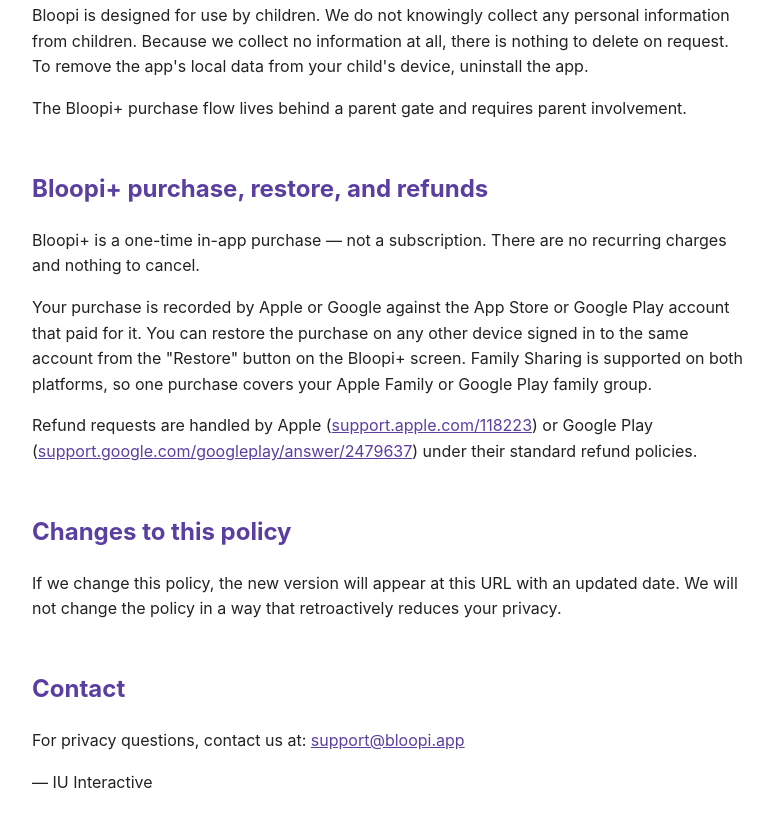
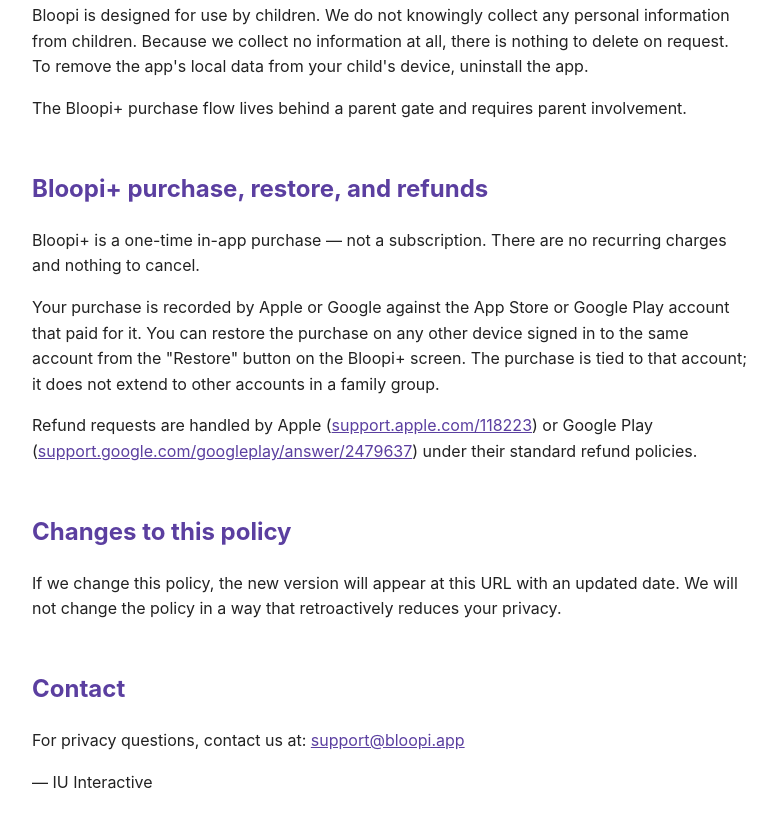
Before and after one commit to IU-Interactive/bloopi-legal, a plain HTML site: page privacy.html in a window 1280 px wide. Shown: the part 1244-2070 px from the top of the page, without its empty margins (248-1025 px from the left). Drawn offline with Linux system fonts and the light colour scheme.

Commit message:
Drop the Family Sharing claim from privacy and terms
The purchase restores on the same store account only. Family sharing of the
in-app purchase is unverified on Play and App Store, so the hosted policy now
matches what the in-app paywall says.

```diff
--- a/privacy.html
+++ b/privacy.html
@@ -49,7 +49,7 @@
 
 <h2>Bloopi+ purchase, restore, and refunds</h2>
 <p>Bloopi+ is a one-time in-app purchase &mdash; not a subscription. There are no recurring charges and nothing to cancel.</p>
-<p>Your purchase is recorded by Apple or Google against the App Store or Google Play account that paid for it. You can restore the purchase on any other device signed in to the same account from the "Restore" button on the Bloopi+ screen. Family Sharing is supported on both platforms, so one purchase covers your Apple Family or Google Play family group.</p>
+<p>Your purchase is recorded by Apple or Google against the App Store or Google Play account that paid for it. You can restore the purchase on any other device signed in to the same account from the "Restore" button on the Bloopi+ screen. The purchase is tied to that account; it does not extend to other accounts in a family group.</p>
 <p>Refund requests are handled by Apple (<a href="https://support.apple.com/118223">support.apple.com/118223</a>) or Google Play (<a href="https://support.google.com/googleplay/answer/2479637">support.google.com/googleplay/answer/2479637</a>) under their standard refund policies.</p>
 
 <h2>Changes to this policy</h2>
```
Also changed, not shown: terms.html (+1 -1 lines).
